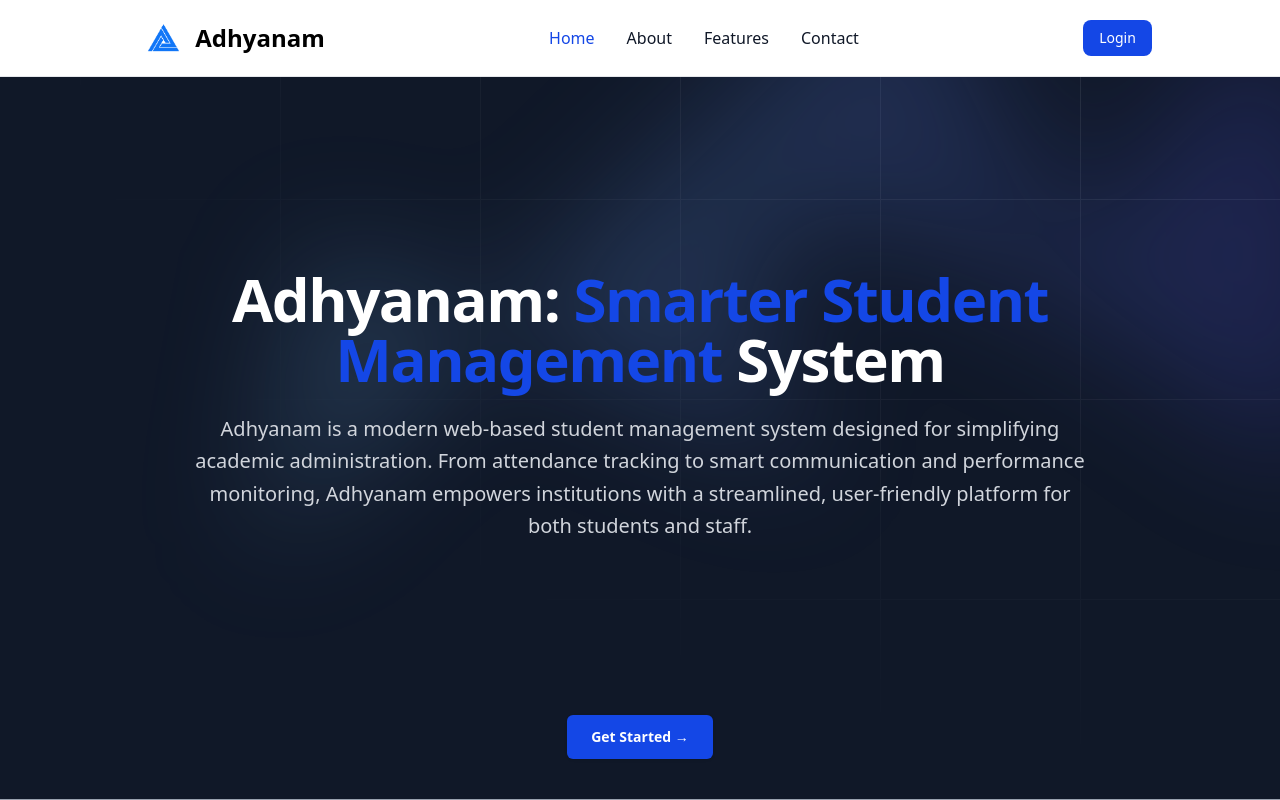
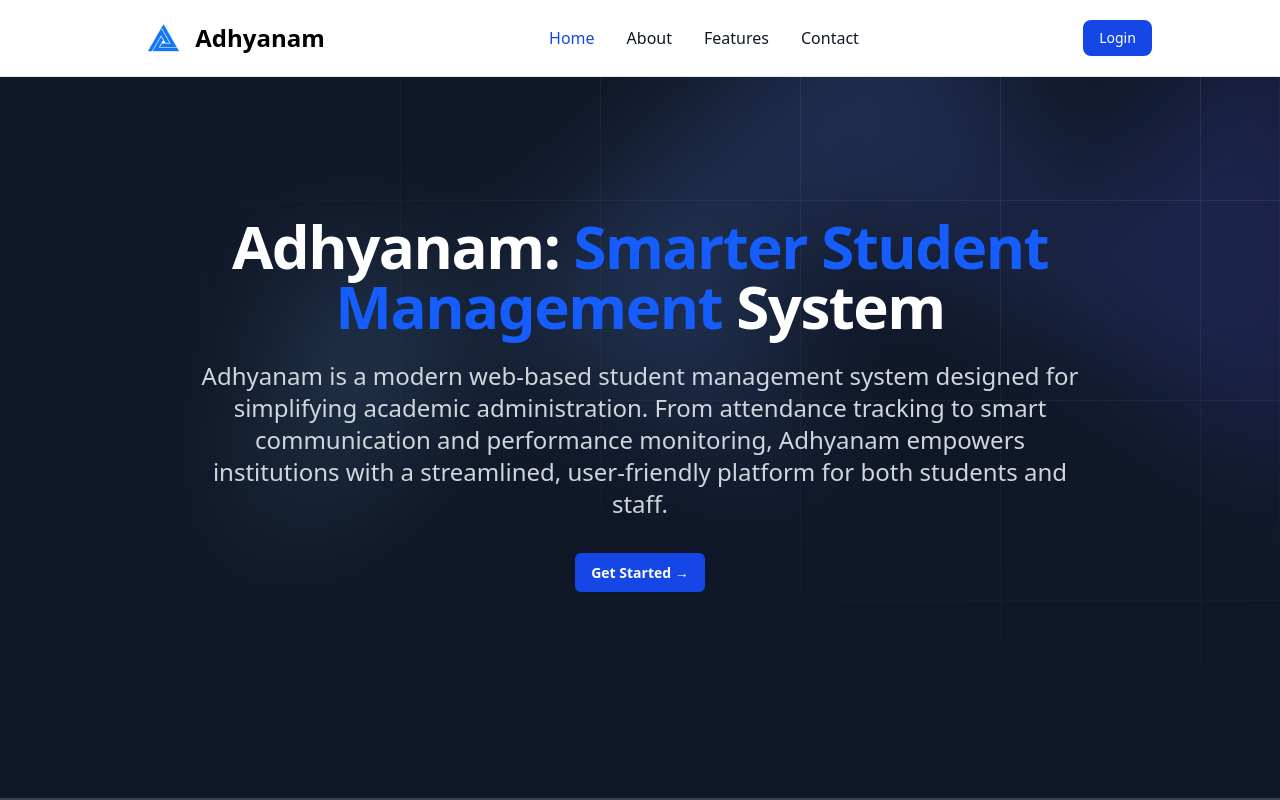
Before and after one commit to bikuvai205/SMSproject, a React (Vite) app: page / in a window 1280 px wide. Shown: the top 800 px of the page. Built offline with nearby package versions, Linux system fonts and the light colour scheme.

Commit message:
animation added for hero and features

```diff
--- a/src/Components/Features.jsx
+++ b/src/Components/Features.jsx
@@ -1,10 +1,12 @@
 import React from "react";
+import { motion } from "framer-motion";
 import UI from "../assets/image/UI.png";
-import Role from "../assets/image/Roles.png"
-import Add from "../assets/image/Enroll.png"
-import Attend from "../assets/image/Attendance.png"
-import Result from "../assets/image/Result.png"
-import Notice from "../assets/image/Notice.png"
+import Role from "../assets/image/Roles.png";
+import Add from "../assets/image/Enroll.png";
+import Attend from "../assets/image/Attendance.png";
+import Result from "../assets/image/Result.png";
+import Notice from "../assets/image/Notice.png";
+
 const Features = () => {
   const featuresList = [
     {
@@ -15,29 +17,30 @@ const Features = () => {
     {
       title: "Multi-User Roles",
       desc: "Assign customized roles for admin, teachers, students with controlled access.",
-            icon:Role
+      icon: Role
     },
     {
       title: "Simple Student Enrollment",
       desc: "Quick and easy student registration with a clean form layout and instant confirmation alerts.",
-            icon:Add
+      icon: Add
     },
     {
       title: "Notice Board",
       desc: "Display school notices and announcements instantly with simple publishing tools.",
-            icon:Notice
+      icon: Notice
     },
     {
       title: "Attendance Management",
       desc: "Easily monitor and manage attendance with intuitive dashboards, filters, and visual summaries.",
-           icon:Attend
+      icon: Attend
     },
     {
       title: "Result Export",
       desc: "Download student results in PDF format for easy sharing, printing, and record keeping.",
       icon: Result
-          },
+    }
   ];
+
   return (
     <div className="mx-auto px-5 py-16 md:px-10 md:py-16 bg-gradient-to-b from-blue-50 via-white to-blue-100 dark:from-gray-900 dark:via-gray-800 dark:to-gray-900">
       <div className="mx-auto w-full max-w-3xl text-center">
@@ -52,11 +55,16 @@ const Features = () => {
       </div>
 
       <div className="grid grid-cols-1 gap-6 sm:grid-cols-2 sm:gap-8 md:grid-cols-3 lg:gap-12">
+        {featuresList.map((feature, index) => {
+          const direction = index % 2 === 0 ? -50 : 50; // alternate slide direction
 
-        {
-          featuresList.map((feature, index) => (
-          <div
+          return (
+            <motion.div
               key={index}
+              initial={{ opacity: 0, x: direction }}
+              whileInView={{ opacity: 1, x: 0 }}
+              viewport={{ once: false, amount: 0.4 }}
+              transition={{ duration: 0.6, ease: "easeOut" }}
               className="relative mb-8 flex flex-col rounded-2xl border border-blue-300 bg-white p-8 shadow-lg dark:border-gray-600 dark:bg-gray-800 lg:mb-4"
             >
               <div className="absolute -top-8 right-4 flex h-16 w-16 items-center justify-center rounded-full border border-blue-400 bg-blue-100 shadow-md dark:border-gray-500 dark:bg-gray-700 lg:right-8">
@@ -69,9 +77,12 @@ const Features = () => {
               <p className="mb-4 text-xl font-semibold text-blue-900 dark:text-white">
                 {feature.title}
               </p>
-            <p className="text-blue-700 dark:text-gray-300">{feature.desc}</p>
-          </div>
-        ))}
+              <p className="text-blue-700 dark:text-gray-300">
+                {feature.desc}
+              </p>
+            </motion.div>
+          );
+        })}
       </div>
     </div>
   );
--- a/src/Components/Herosection.jsx
+++ b/src/Components/Herosection.jsx
@@ -1,29 +1,23 @@
 import React from "react";
+import { motion } from "framer-motion";
 
 const Herosection = () => {
   return (
-    <div className="relative isolate overflow-hidden bg-gray-900 pt-24 min-h-screen flex flex-col justify-between">
-      {/* Background SVG */}
+    <div className="relative isolate overflow-hidden bg-gray-900 h-screen">
+      {/* SVG Background */}
       <svg
         className="absolute inset-0 -z-10 h-full w-full stroke-white/10 [mask-image:radial-gradient(100%_100%_at_top_right,white,transparent)]"
         aria-hidden="true"
       >
         <defs>
-          <pattern
-            id="pattern"
-            width="200"
-            height="200"
-            x="100%"
-            y="-1"
-            patternUnits="userSpaceOnUse"
-          >
+          <pattern id="pattern" width="200" height="200" patternUnits="userSpaceOnUse">
             <path d="M.5 200V.5H200" fill="none" />
           </pattern>
         </defs>
-        <rect width="100%" height="100%" strokeWidth="0" fill="url(#pattern)" />
+        <rect width="100%" height="100%" fill="url(#pattern)" />
       </svg>
 
-      {/* Gradient Blur Shape */}
+      {/* Blur Glow */}
       <div
         className="absolute left-[calc(50%-4rem)] top-10 -z-10 transform-gpu blur-3xl sm:left-[calc(50%-18rem)] lg:left-48 lg:top-[calc(50%-30rem)] xl:left-[calc(50%-24rem)]"
         aria-hidden="true"
@@ -37,35 +31,52 @@ const Herosection = () => {
         />
       </div>
 
-      {/* Hero Content */}
-      <div className="flex-grow flex items-center justify-center px-4 text-center">
+      {/* Main Content */}
+      <div className="flex h-full items-center justify-center px-4 text-center">
         <div className="max-w-4xl">
-          <h1 className="text-4xl sm:text-5xl md:text-6xl font-bold tracking-tight text-white">
+          {/* Heading */}
+          <motion.h1
+            className="text-4xl sm:text-5xl md:text-6xl font-bold tracking-tight text-white"
+            initial={{ opacity: 0, y: -50 }}
+            whileInView={{ opacity: 1, y: 0 }}
+            viewport={{ once: false, amount: 0.6 }}
+            transition={{ duration: 1.5, ease: "easeOut" }}
+          >
             Adhyanam:{" "}
-            <span className="text-blue-700">Smarter Student Management</span>{" "}
-            System
-          </h1>
+            <span className="text-blue-600">Smarter Student Management</span> System
+          </motion.h1>
 
-          <p className="mt-6 text-base sm:text-lg md:text-xl leading-relaxed text-gray-300">
-            Adhyanam is a modern web-based student management system designed for
-            simplifying academic administration. From attendance tracking to smart
-            communication and performance monitoring, Adhyanam empowers
-            institutions with a streamlined, user-friendly platform for both
-            students and staff.
-          </p>
+          {/* Paragraph */}
+          <motion.p
+            className="mt-6 text-lg sm:text-xl md:text-2xl leading-8 text-gray-300"
+            initial={{ opacity: 0, y: 50 }}
+            whileInView={{ opacity: 1, y: 0 }}
+            viewport={{ once: false, amount: 0.6 }}
+            transition={{ duration: 1.5, ease: "easeOut" }}
+          >
+            Adhyanam is a modern web-based student management system designed for simplifying academic administration. From attendance tracking to smart communication and performance monitoring, Adhyanam empowers institutions with a streamlined, user-friendly platform for both students and staff.
+          </motion.p>
+
+          {/* Button */}
+          <motion.div
+            className="mt-10"
+            initial={{ opacity: 0 }}
+            whileInView={{ opacity: 1 }}
+            viewport={{ once: false, amount: 0.7 }}
+            transition={{ duration: 1, delay: 1.6 }}
+          >
+            <a
+              href="/register"
+              className="rounded-md bg-blue-700 px-4 py-2.5 text-sm font-semibold text-white shadow-sm hover:bg-sky-500 focus:outline-none focus:ring-2 focus:ring-offset-2 focus:ring-sky-500"
+            >
+              Get Started →
+            </a>
+          </motion.div>
         </div>
       </div>
 
-      {/* Call to Action */}
-      <div className="pb-10 flex justify-center">
-        <a
-          href="/register"
-          className="rounded-md bg-blue-700 px-6 py-3 text-sm font-semibold text-white shadow-sm hover:bg-sky-400 focus-visible:outline focus-visible:outline-2 focus-visible:outline-offset-2 focus-visible:outline-sky-400"
-        >
-          Get Started →
-        </a>
-      </div>
-      <div className="w-full h-[1px] bg-gray-400" />
+      {/* Silver Divider Line */}
+      <div className="w-full h-[2px] bg-gray-400 opacity-30 absolute bottom-0" />
     </div>
   );
 };
```
Lines whose indentation alone changed are shown as unchanged.
